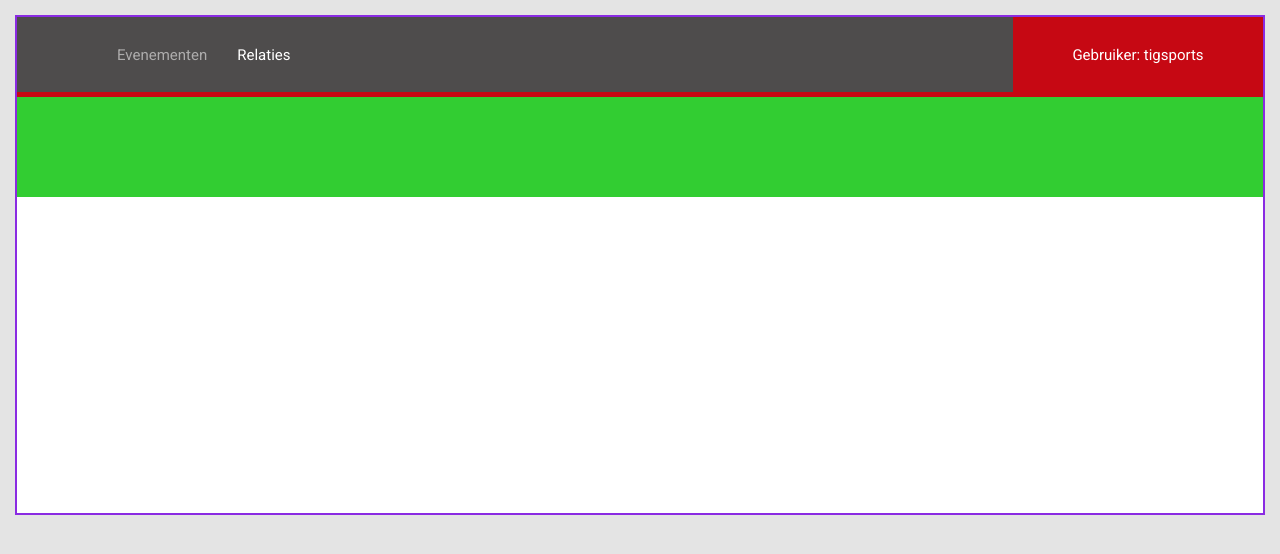
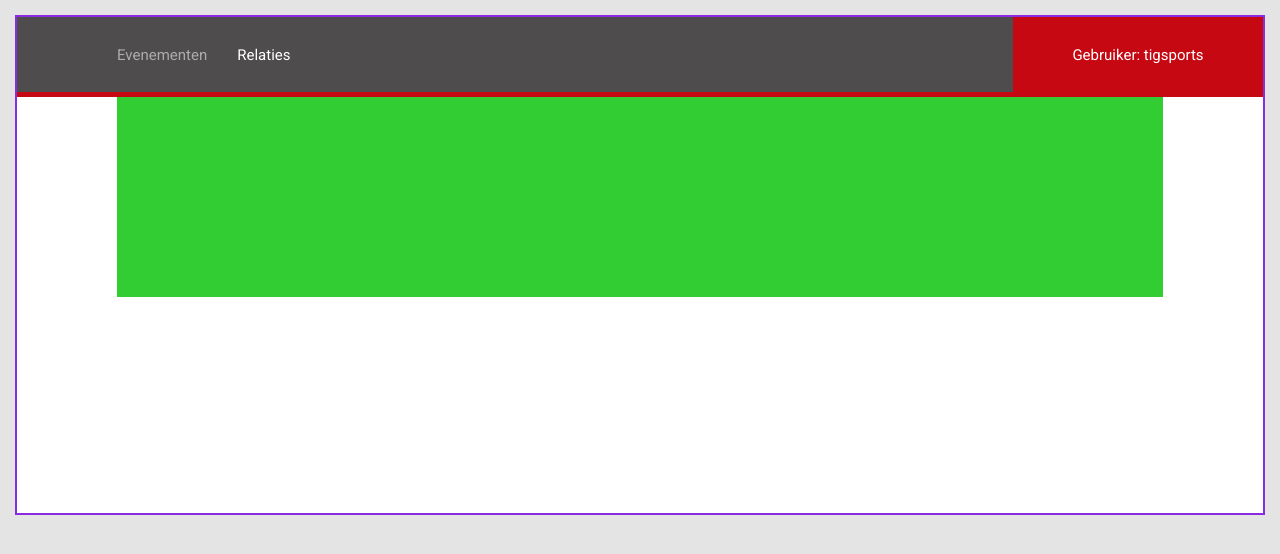
Before and after one commit to WiliTheSParrow/LeVarne_Exercise-1, a plain HTML site: page src/index.html in a window 1280 px wide. Drawn offline with nearby package versions, Linux system fonts and the light colour scheme.

Commit message:
favicon added, content layout started

```diff
--- a/src/css/_component.scss
+++ b/src/css/_component.scss
@@ -6,6 +6,10 @@
 
         &-bar {
             list-style: none;
+
+            &-item{
+                cursor: pointer;
+            }
         }
     }
 }
--- a/src/css/_layout.scss
+++ b/src/css/_layout.scss
@@ -47,6 +47,7 @@
 }
 
 .content {
-    height: 1em;
+    height: 2em;
     background: limegreen;
+    margin: 0 10rem;
 }
--- a/src/index.html
+++ b/src/index.html
@@ -4,6 +4,7 @@
 <head>
     <meta charset="UTF-8">
     <meta name="viewport" content="width=device-width, initial-scale=1.0">
+    <link rel="shortcut icon" type="image/png" href="https://tigsports.nl/wp-content/themes/tigsports/img/favicon64.png">
     <link rel="stylesheet" href="css/style.css">
     <link href="https://fonts.googleapis.com/css2?family=Roboto&display=swap" rel="stylesheet">
     <title>TIG Sports</title>
@@ -24,7 +25,11 @@
                     <span>Gebruiker: tigsports</span>
                 </div>
             </header>
-            <div class="content"></div>
+
+            <div class="content">
+
+            </div>
+
         </div>
     </div>
 
```
Also changed, not shown: src/css/style.css, 1 other file.
